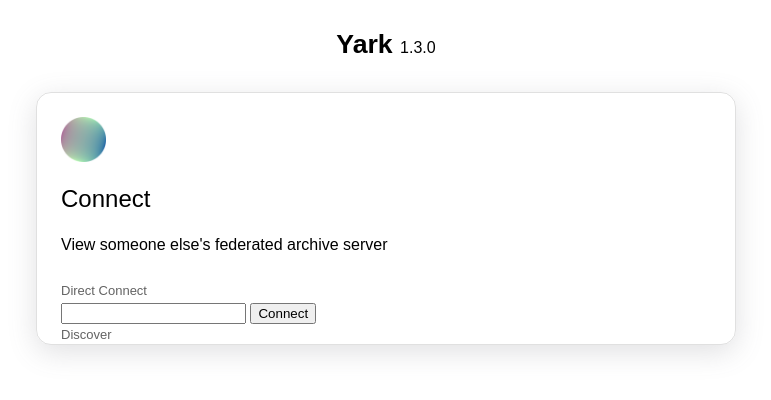
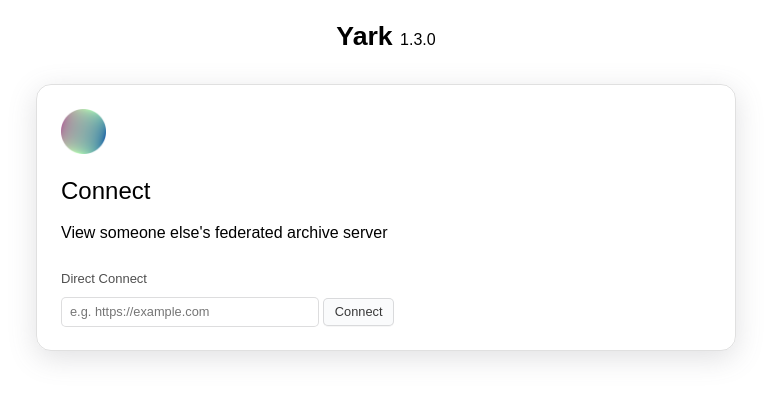
Before and after one commit to Owez/yark, a SvelteKit app in the folder yark-pages/: page /load/federated in a window 1280 px wide. Shown: the top 400 px of the page, without its empty margins (254-1025 px from the left). Built offline with nearby package versions, Linux system fonts and the light colour scheme; a web font is replaced by a local one.

Commit message:
Finished connect styling

```diff
--- a/yark-pages/src/routes/(start)/load/federated/+page.svelte
+++ b/yark-pages/src/routes/(start)/load/federated/+page.svelte
@@ -1,15 +1,15 @@
 <script lang="ts">
 	import { StartCardState } from '$lib/components';
-	import { yarkStore, type YarkStore } from '$lib/store';
 	import StartCard from '../../../../components/start/StartCard.svelte';
 
-	/**
-	 * Returns if the consent dialog should be shown to the user
-	 * @param store Yark store to check if it's been asked before
-	 */
-	function shouldShowConsent(store: YarkStore): boolean {
-		return !store.federatedAccept;
-	}
+	// NOTE: uncomment if discovery is implemented
+	// /**
+	//  * Returns if the consent dialog should be shown to the user
+	//  * @param store Yark store to check if it's been asked before
+	//  */
+	// function shouldShowConsent(store: YarkStore): boolean {
+	// 	return !store.federatedAccept;
+	// }
 </script>
 
 <div class="centre-h">
@@ -20,13 +20,17 @@
 		state={StartCardState.Max}
 	>
 		<h2 class="card-heading">Direct Connect</h2>
-		<input type="text" name="direct-url" id="direct-url" />
-		<button>Connect</button>
-		<h2 class="card-heading">Discover</h2>
-		{#if shouldShowConsent($yarkStore)}
-			<!-- TODO: consent -->
+		<input type="text" name="direct-url" id="direct-url" placeholder="e.g. https://example.com" />
+		<button class="bright bottom-element">Connect</button>
+		<!-- NOTE: uncomment if discovery is implemented -->
+		<!-- {#if shouldShowConsent($yarkStore)}
 		{:else}
-			<!-- TODO: discover listing -->
-		{/if}
+		{/if} -->
 	</StartCard>
 </div>
+
+<style lang="scss">
+	.bottom-element {
+		margin-bottom: 1.5rem;
+	}
+</style>
--- a/yark-pages/src/routes/+layout.svelte
+++ b/yark-pages/src/routes/+layout.svelte
@@ -1,4 +1,5 @@
 <script lang="ts">
+	import './reset.css';
 	import './global.scss';
 </script>
 
--- a/yark-pages/src/routes/global.scss
+++ b/yark-pages/src/routes/global.scss
@@ -3,7 +3,6 @@
 // Font settings for all
 :root {
     font-family: 'Inter', sans-serif;
-    line-height: 1.5;
 }
 
 // Variable inter font (if supported)
@@ -11,6 +10,11 @@
     :root {
         font-family: 'Inter var', sans-serif;
     }
+}
+
+// Overrule the reset css for line height
+body {
+    line-height: 1.5 !important;
 }
 
 // Optional invisible links
@@ -28,7 +32,49 @@ a.invis {
 // Small heading to designate a section within a card component
 .card-heading {
     margin: 0;
+    margin-top:0.5rem;
     font-size: small;
     font-weight: 400;
-    color: rgb(99, 99, 99);
+    color: rgb(79, 79, 79);
 }
+
+@mixin input {
+    $margin-v: 0.5rem;
+    $padding-h: 0.5rem;
+
+    height: 1.75rem;
+    border: 1px solid rgba(27, 31, 35, 0.15);
+    border-radius: 5px;
+    margin: 0;
+    margin-top: $margin-v;
+    margin-bottom: $margin-v;
+    padding: 0;
+    padding-left: $padding-h;
+    padding-right: $padding-h;
+    font-size: 0.8rem;
+    color: rgb(56, 56, 56);
+}
+
+// Input text styling
+input[type=text] {
+    @include input();
+
+    min-width: 15rem;
+}
+
+// Major continue button
+.bright {
+    @include input();
+
+    $padding-h: 0.65rem;
+
+    background-color: #FAFBFC;
+    box-shadow: rgba(27, 31, 35, 0.04) 0 1px 0, rgba(255, 255, 255, 0.25) 0 1px 0 inset;
+    padding-left: $padding-h;
+    padding-right: $padding-h;
+
+    &:hover {
+        background-color: #F3F4F6;
+        transition-duration: 0.1s;
+    }
+}
--- /dev/null
+++ b/yark-pages/src/routes/reset.css
@@ -0,0 +1,135 @@
+/* http://meyerweb.com/eric/tools/css/reset/
+   v2.0 | 20110126
+   License: none (public domain)
+*/
+
+html,
+body,
+div,
+span,
+applet,
+object,
+iframe,
+h1,
+h2,
+h3,
+h4,
+h5,
+h6,
+p,
+blockquote,
+pre,
+a,
+abbr,
+acronym,
+address,
+big,
+cite,
+code,
+del,
+dfn,
+em,
+img,
+ins,
+kbd,
+q,
+s,
+samp,
+small,
+strike,
+strong,
+sub,
+sup,
+tt,
+var,
+b,
+u,
+i,
+center,
+dl,
+dt,
+dd,
+ol,
+ul,
+li,
+fieldset,
+form,
+label,
+legend,
+table,
+caption,
+tbody,
+tfoot,
+thead,
+tr,
+th,
+td,
+article,
+aside,
+canvas,
+details,
+embed,
+figure,
+figcaption,
+footer,
+header,
+hgroup,
+menu,
+nav,
+output,
+ruby,
+section,
+summary,
+time,
+mark,
+audio,
+video {
+	margin: 0;
+	padding: 0;
+	border: 0;
+	font-size: 100%;
+	font: inherit;
+	vertical-align: baseline;
+}
+
+/* HTML5 display-role reset for older browsers */
+article,
+aside,
+details,
+figcaption,
+figure,
+footer,
+header,
+hgroup,
+menu,
+nav,
+section {
+	display: block;
+}
+
+body {
+	line-height: 1;
+}
+
+ol,
+ul {
+	list-style: none;
+}
+
+blockquote,
+q {
+	quotes: none;
+}
+
+blockquote:before,
+blockquote:after,
+q:before,
+q:after {
+	content: '';
+	content: none;
+}
+
+table {
+	border-collapse: collapse;
+	border-spacing: 0;
+}
```
